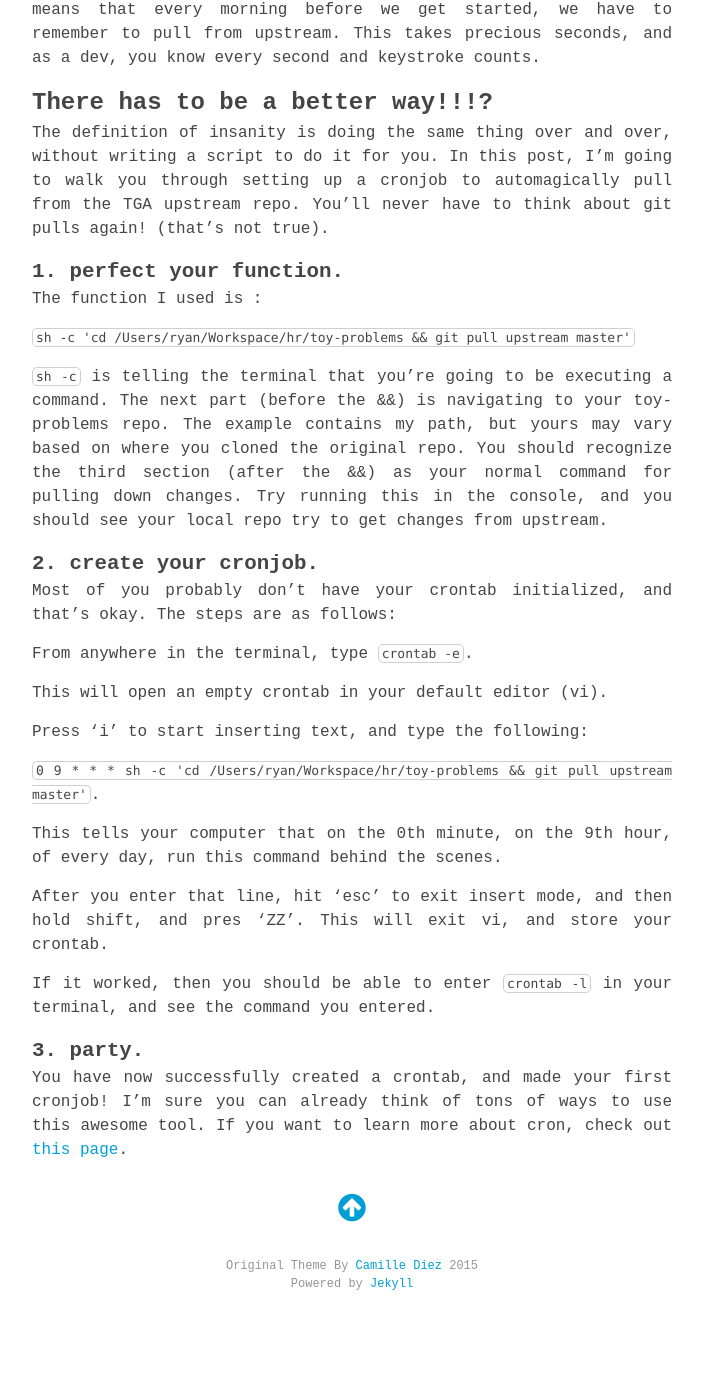
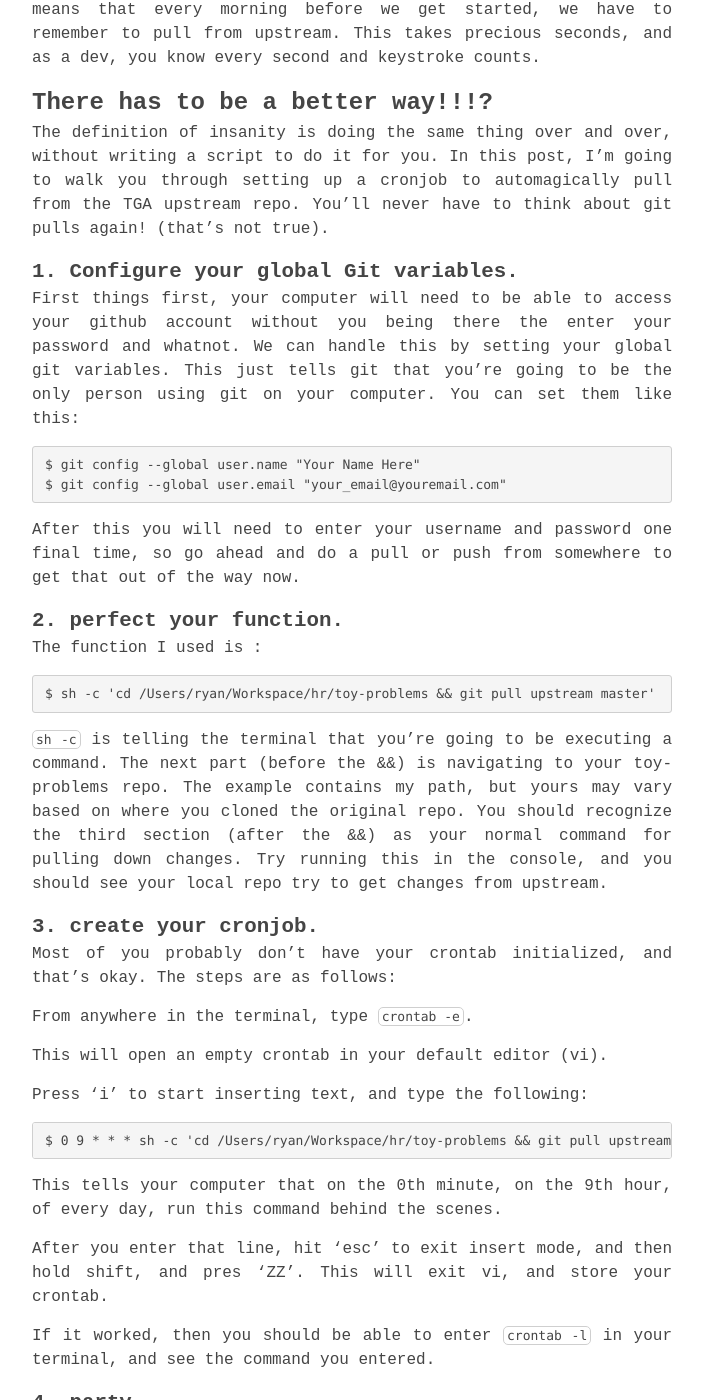
Before and after one commit to Ryan-McBride/oldblog, a Jekyll site: the page built from _posts/2015-07-07-toy.markdown, in a window 1280 px wide and 1400 px high, scrolled down 249 px. Shown: the whole window, without its empty margins (288-991 px from the left). Built offline with Jekyll 4.4.1, drawn with Linux system fonts in a browser that asks for light colours; nearby versions of some CDN libraries; Markdown is read by kramdown in place of the engine named in the settings; before the commit the page ends 1578 px from its top, so only the background shows below that.

Commit message:
updated cron job post

````diff
--- a/_posts/2015-07-07-toy.markdown
+++ b/_posts/2015-07-07-toy.markdown
@@ -2,7 +2,7 @@
 layout: post
 title: (Crontab + TGA === "glory")
 date: 2015-07-07
-categories: code, tga
+categories: code tga
 ---
 
 This post is for my fellow TGA ballers.
@@ -13,15 +13,27 @@ As you know, from this day on we have daily toy problems. This means that every
 
 The definition of insanity is doing the same thing over and over, without writing a script to do it for you. In this post, I'm going to walk you through setting up a cronjob to automagically pull from the TGA upstream repo. You'll never have to think about git pulls again! (that's not true).
 
-### 1. perfect your function.
+### 1. Configure your global Git variables.
+
+First things first, your computer will need to be able to access your github account without you being there the enter your password and whatnot. We can handle this by setting your global git variables. This just tells git that you're going to be the only person using git on your computer. You can set them like this:
+
+```
+$ git config --global user.name "Your Name Here"
+$ git config --global user.email "your_email@youremail.com"
+```
+After this you will need to enter your username and password one final time, so go ahead and do a pull or push from somewhere to get that out of the way now.
+
+### 2. perfect your function.
 
 The function I used is :
 
-`sh -c 'cd /Users/ryan/Workspace/hr/toy-problems && git pull upstream master'`
+```
+$ sh -c 'cd /Users/ryan/Workspace/hr/toy-problems && git pull upstream master'
+```
 
 `sh -c` is telling the terminal that you're going to be executing a command. The next part (before the &&) is navigating to your toy-problems repo. The example contains my path, but yours may vary based on where you cloned the original repo. You should recognize the third section (after the &&) as your normal command for pulling down changes. Try running this in the console, and you should see your local repo try to get changes from upstream.
 
-### 2. create your cronjob.
+### 3. create your cronjob.
 
 Most of you probably don't have your crontab initialized, and that's okay. The steps are as follows:
 
@@ -31,7 +43,9 @@ This will open an empty crontab in your default editor (vi).
 
 Press 'i' to start inserting text, and type the following:
 
-`0 9 * * * sh -c 'cd /Users/ryan/Workspace/hr/toy-problems && git pull upstream master'`.
+```
+$ 0 9 * * * sh -c 'cd /Users/ryan/Workspace/hr/toy-problems && git pull upstream master'
+```
 
 This tells your computer that on the 0th minute, on the 9th hour, of every day, run this command behind the scenes.
 
@@ -39,6 +53,6 @@ After you enter that line, hit 'esc' to exit insert mode, and then hold shift, a
 
 If it worked, then you should be able to enter `crontab -l` in your terminal, and see the command you entered.
 
-### 3. party.
+### 4. party.
 
 You have now successfully created a crontab, and made your first cronjob! I'm sure you can already think of tons of ways to use this awesome tool. If you want to learn more about cron, check out [this page](https://en.wikipedia.org/wiki/Cron).
````
